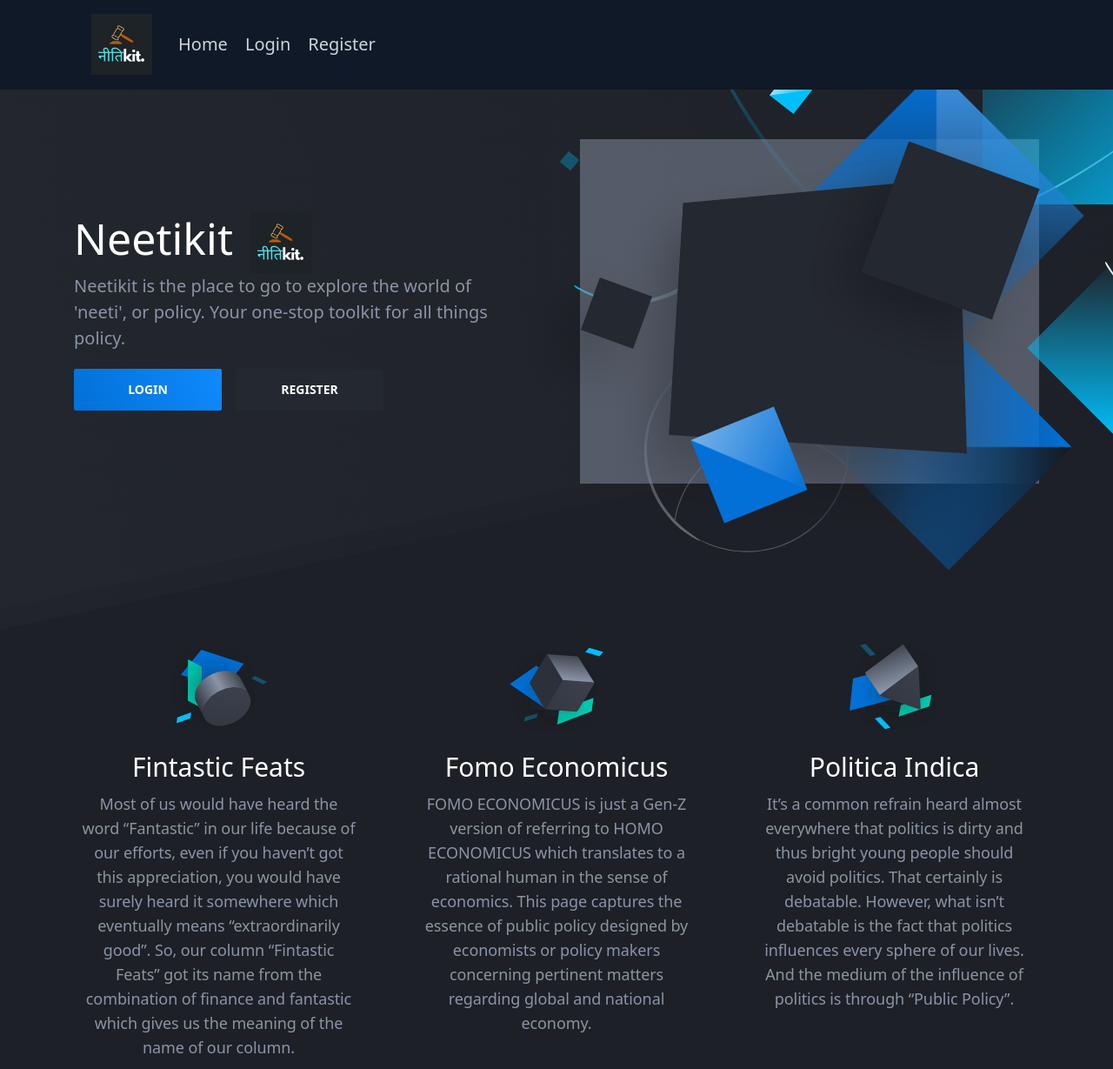
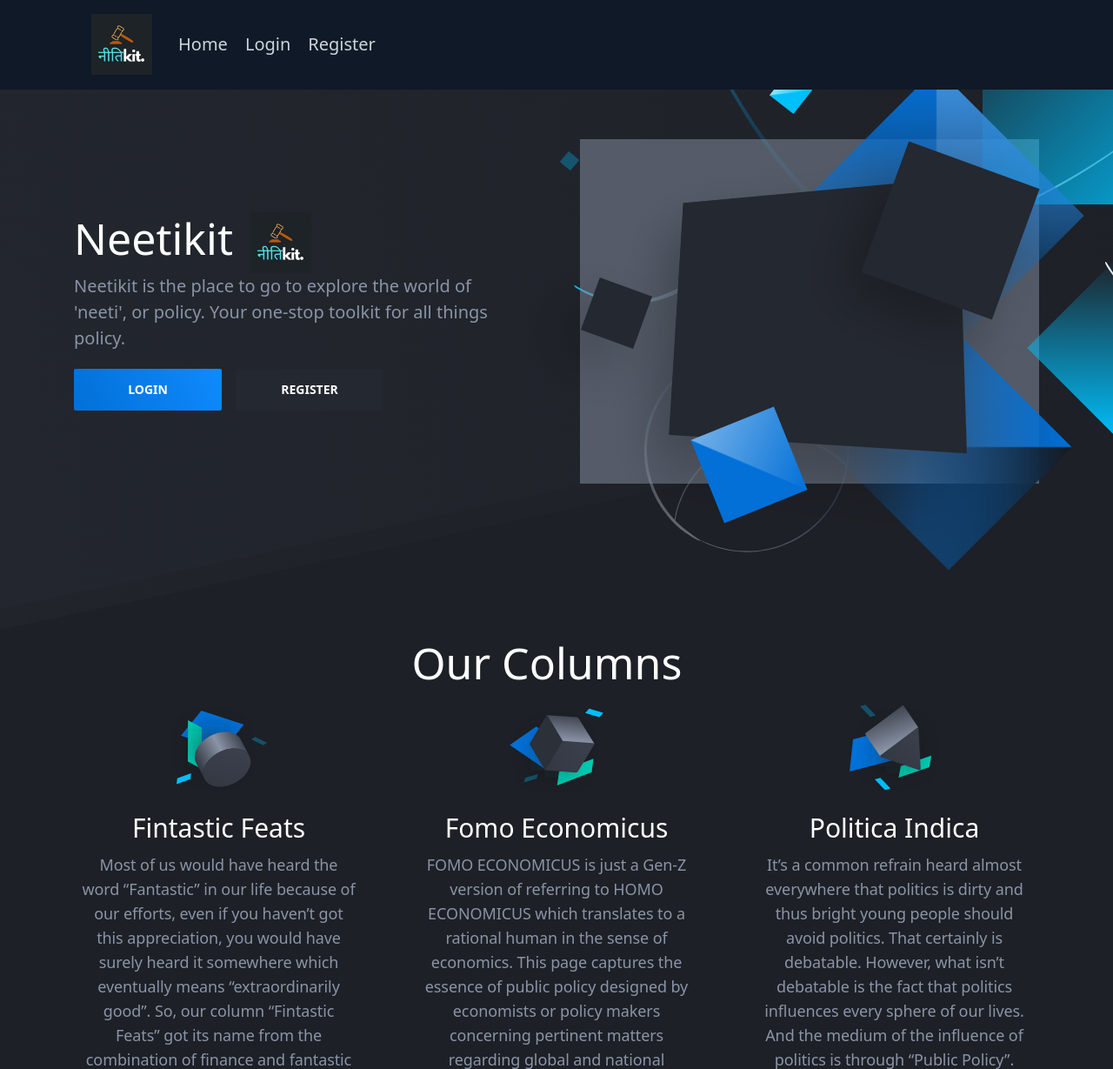
Before and after one commit to Yash621/NeetiKit, a Django app: page / in a window 1280 px wide. Shown: the top 1229 px of the page at 87% size. Run offline with Django 3.2, Linux system fonts and the light colour scheme; parts of the project's set-up code (start-up, migrations or seed data) failed here and were passed over; some libraries are stand-ins or nearby versions.

Commit message:
updated designs

```diff
--- a/blog/templates/blog/index.html
+++ b/blog/templates/blog/index.html
@@ -125,6 +125,9 @@
     }
     .name-logo {
       display: flex;
+    }
+    .columns-neetikit {
+      margin-left: 35%;
     }
   </style>
   <body class="is-boxed has-animations landing-page">
@@ -260,6 +263,7 @@
         <section class="features section">
           <div class="container">
             <div class="features-inner section-inner has-bottom-divider">
+              <h1 class="columns-neetikit">Our Columns</h1>
               <div class="features-wrap">
                 <div class="feature text-center is-revealing">
                   <div class="feature-inner">
```
